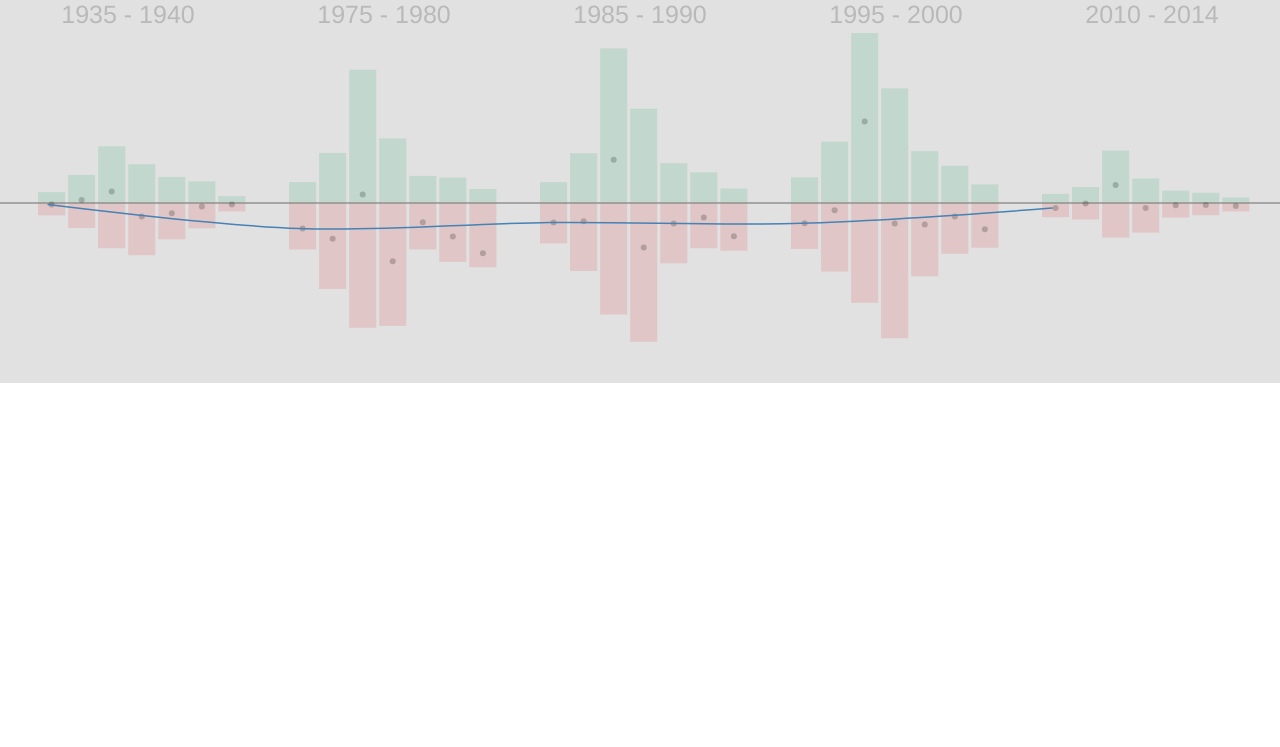
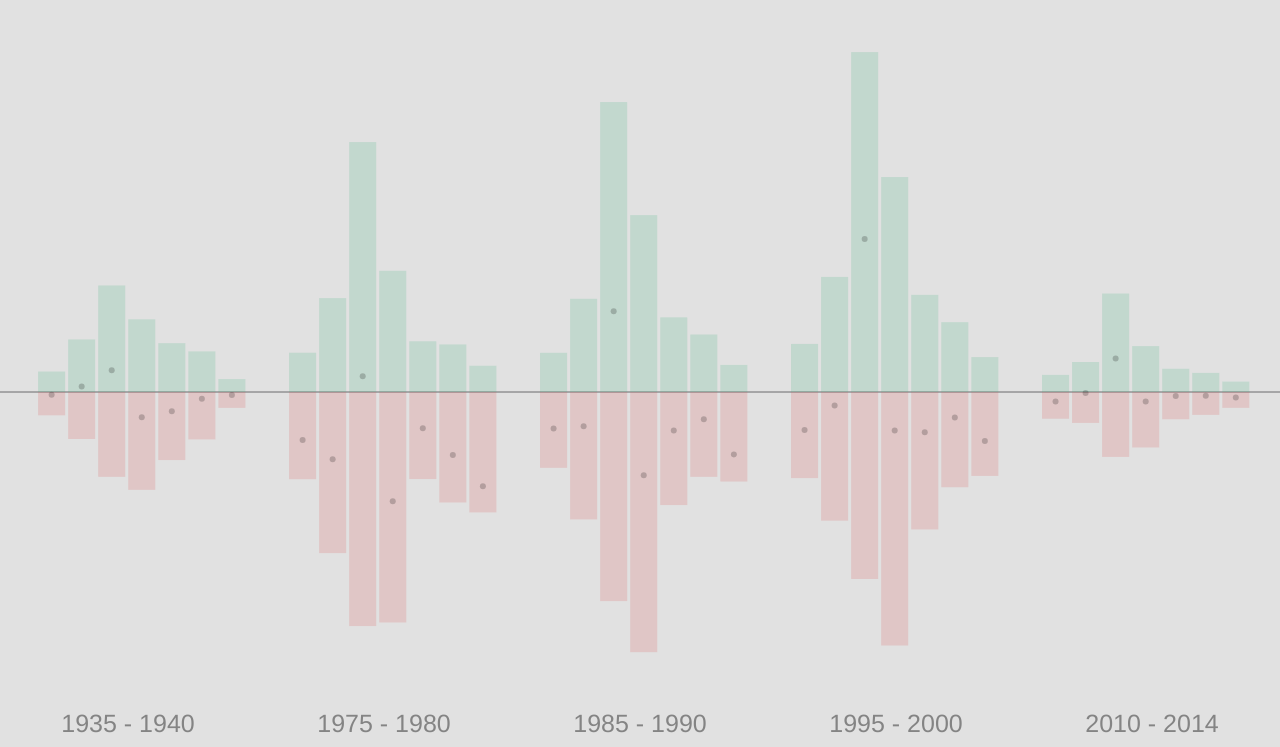
Before and after one commit to NYCPlanning/labs-migration-viz, a website: page index.html in a window 1280 px wide. Shown: the part 53-800 px from the top of the page. Drawn offline with nearby package versions, Linux system fonts and the light colour scheme.

Commit message:
WIP move year labels to bottom, make SVG full screen

```diff
--- a/css/styles.css
+++ b/css/styles.css
@@ -1,13 +1,17 @@
-/*body { background: #2c2c2c; }*/
+html {
+  height: 100%;
+}
+
+body {
+  height: calc(100vh - 50px);
+}
 
 svg {
   background: #e1e1e1;
-  margin-left: -15px;
-  margin-right: -15px;
+  display: block;
 }
 
 .bar {
-  fill: steelblue;
   opacity: 0.2;
 }
 
@@ -26,6 +30,14 @@ svg {
 
 .net {
   opacity: 0.2;
+}
+
+.trendline {
+  opacity: 0;
+}
+
+.trendline.selected {
+  opacity: 1;
 }
 
 
@@ -55,8 +67,16 @@ svg {
   float:left;
   font-size: 25px;
   background: #e1e1e1;
-  color: #b9b9b9;
+  color: #848484;
   font-weight: 200;
+}
+
+.year-label-row {
+  position: absolute;
+  bottom: 0;
+  left: 15px;
+  right: 15px;
+  padding-bottom: 5px;
 }
 
 /*Common DCP Navbar*/
--- a/index.html
+++ b/index.html
@@ -28,7 +28,8 @@
     </div>
   </nav>
   <div class="container-fluid">
-    <div class="row">
+    <div class="row chart-container"></div>
+    <div class="row year-label-row">
       <div class="year-label">1935 - 1940</div>
       <div class="year-label">1975 - 1980</div>
       <div class="year-label">1985 - 1990</div>
--- a/js/scripts.js
+++ b/js/scripts.js
@@ -3,35 +3,42 @@ var currentData;
 var lineChartData = {};
 
 function highlightBars(highlightData) {
-  var highlightYear = highlightData.label;
-
+  var highlightCohort = highlightData.label;
 
   // add selected class to all bars with this label
   svg
     .selectAll('g')
     .selectAll('.bar')
     .classed('selected', function (d) {
-      return d.label === highlightYear;
+      return d.label === highlightCohort;
     });
 
+  // add selected class to all net circles with this label
   svg
     .selectAll('g')
     .selectAll('.net')
     .classed('selected', function (d) {
-      return d.label === highlightYear;
+      return d.label === highlightCohort;
+    });
+
+  // add selected class to all trendlines with this label
+  svg
+    .selectAll('.trendline')
+    .classed('selected', function (d) {
+      return d[0].label === highlightCohort;
     });
 }
 
 function updateChart() {
   var clientRect = d3.select('body').node().getBoundingClientRect();
 
-  var yMin = -300000;
-  var yMax = 300000;
+  var yMin = -400000;
+  var yMax = 400000;
 
   // set the dimensions and margins of the graph
   var margin = { top: 20, right: 10, bottom: 30, left: 10 };
   var width = clientRect.width;
-  var height = 350 - margin.top - margin.bottom;
+  var height = clientRect.height;
 
   // x scale to render each chart across the same axis
   var outerX = d3.scaleBand()
@@ -50,9 +57,14 @@ function updateChart() {
     .domain([yMin, yMax])
     .range([height, 0]);
 
+  var line = d3.line()
+    .x(function (d) { return outerX(d.year_range) + x(d.label) + margin.left + margin.right; })
+    .y(function (d) { return y(d.net) + margin.top; })
+    .curve(d3.curveCardinal);
+
   // add main svg element
-  svg.attr('width', width + margin.left + margin.right)
-    .attr('height', height + margin.top + margin.bottom);
+  svg.attr('width', width)
+    .attr('height', height);
 
   svg.selectAll('line')
     .attr('class', 'center-axis')
@@ -94,8 +106,7 @@ function updateChart() {
   var outs = svg.selectAll('g').selectAll('.out')
     .data(function (d) { return currentData[d]; });
 
-  outs.data(function (d) { return currentData[d]; })
-    .enter()
+  outs.enter()
     .append('rect')
       .attr('class', 'bar out')
       .on('mouseenter', highlightBars)
@@ -104,6 +115,24 @@ function updateChart() {
       .attr('width', x.bandwidth())
       .attr('y', function () { return y(0); })
       .attr('height', function (d) { return y(0) - y(d.out); });
+
+  // draw trendlines
+  var trendlines = svg.selectAll('path')
+    .data(Object.keys(lineChartData));
+
+  trendlines.enter()
+    .append('path')
+    .attr('class', 'trendline')
+    .merge(trendlines)
+    .datum(function (d) {
+      return lineChartData[d];
+    })
+    .attr('fill', 'none')
+    .attr('stroke', 'steelblue')
+    .attr('stroke-linejoin', 'round')
+    .attr('stroke-linecap', 'round')
+    .attr('stroke-width', 1.5)
+    .attr('d', line);
 
   // append net migration dots
   var nets = svg.selectAll('g').selectAll('.net')
@@ -120,31 +149,11 @@ function updateChart() {
       .attr('cx', function (d) { return x(d.label) + (x.bandwidth() / 2); })
       .attr('r', 3)
       .attr('fill', 'black');
-
-  var line = d3.line()
-    .x(function (d) { return outerX(d.year_range) + x(d.label) + margin.left + margin.right; })
-    .y(function (d) { return y(d.net) + margin.top; })
-    .curve(d3.curveCardinal);
-
-  // draw lines
-  svg.selectAll('path')
-    .data(Object.keys(lineChartData))
-    .enter()
-    .append('path')
-    .datum(function (d) {
-      return lineChartData[d];
-    })
-    .attr("fill", "none")
-    .attr("stroke", "steelblue")
-    .attr("stroke-linejoin", "round")
-    .attr("stroke-linecap", "round")
-    .attr("stroke-width", 1.5)
-    .attr('d', line);
 }
 
 function initializeChart() {
   // add main svg element
-  svg = d3.select('.container-fluid').append('svg');
+  svg = d3.select('.chart-container').append('svg');
 
   svg.append('line');
   updateChart();
@@ -159,12 +168,12 @@ d3.json('data/age.json', function (error, data) {
   // get number of bands
   var numBands = currentData[Object.keys(currentData)[0]].length;
 
-  // for (var i = 0; i < numBands; i += 1) {
-  for (var i = 0; i < 1; i += 1) {
+  for (var i = 0; i < numBands; i += 1) {
+  // for (var i = 0; i < 1; i += 1) {
     var label = currentData[Object.keys(currentData)[0]][i].label;
 
     var points = [];
-    Object.keys(currentData).forEach(function (key) {
+    Object.keys(currentData).forEach(function (key) { // eslint-disable-line
       var net = currentData[key][i].in - currentData[key][i].out;
 
       points.push({
@@ -177,8 +186,6 @@ d3.json('data/age.json', function (error, data) {
     });
   }
 
-  console.log(lineChartData)
-
   initializeChart();
 });
 
```
